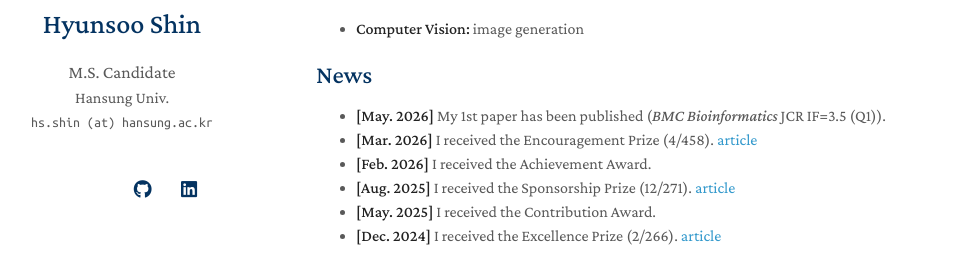
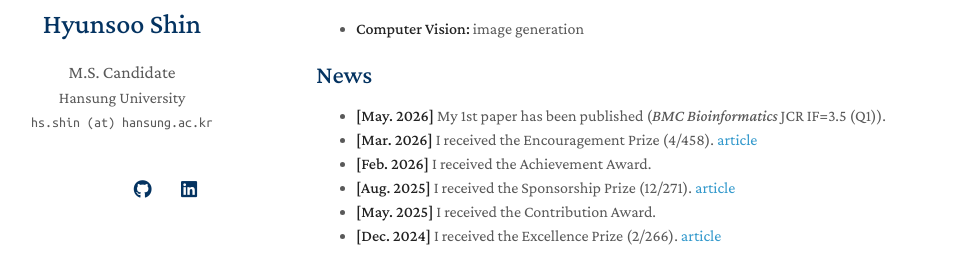
Before and after one commit to YONGJI04/yongji04.github.io, a Jekyll site: the page built from index.md, in a window 1280 px wide. Shown: the part 178-449 px from the top of the page, without its empty margins (154-1126 px from the left). Built offline with Jekyll 4.4.1, drawn with Linux system fonts in a browser that asks for light colours; a style sheet for code colours, icons or effects is not loaded; our own code applies the rules of GitHub Pages for plain Markdown files.

Commit message:
Update _config.yml

```diff
--- a/_config.yml
+++ b/_config.yml
@@ -1,7 +1,7 @@
 # Basic Information
 title: Hyunsoo Shin
 position: M.S. Candidate
-affiliation: Hansung Univ.
+affiliation: Hansung University
 email: hs.shin (at) hansung.ac.kr
 
 # Search Engine Optimization (SEO)
```
